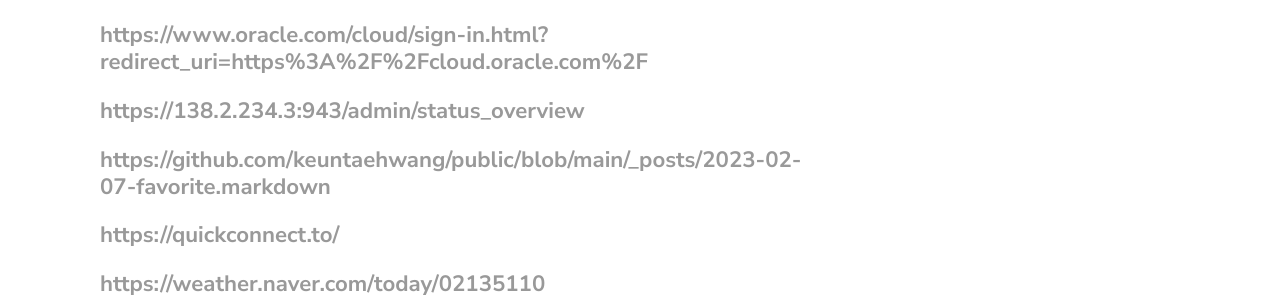
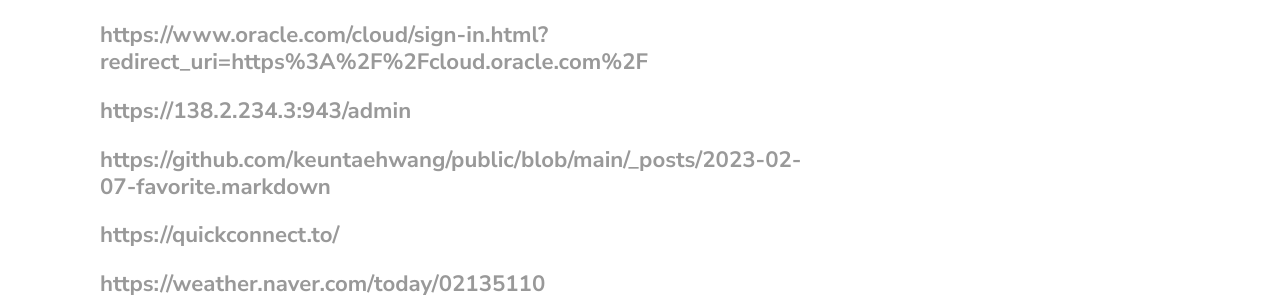
Before and after one commit to keuntaehwang/public, a Jekyll site: the page built from _posts/2023-02-07-favorite.markdown, in a window 1280 px wide. Shown: the part 965-1262 px from the top of the page. Built offline with Jekyll 4.4.1, drawn with Linux system fonts in a browser that asks for light colours.

Commit message:
Update 2023-02-07-favorite.markdown

```diff
--- a/_posts/2023-02-07-favorite.markdown
+++ b/_posts/2023-02-07-favorite.markdown
@@ -16,7 +16,7 @@ categories: NONE
 ## B
 ### <https://whatismyipaddress.com/>
 ### <https://www.oracle.com/cloud/sign-in.html?redirect_uri=https%3A%2F%2Fcloud.oracle.com%2F>
-### <https://138.2.234.3:943/admin/status_overview>
+### <https://138.2.234.3:943/admin>
 ### <https://github.com/keuntaehwang/public/blob/main/_posts/2023-02-07-favorite.markdown>
 ### <https://quickconnect.to/>
 ### <https://weather.naver.com/today/02135110>
```
